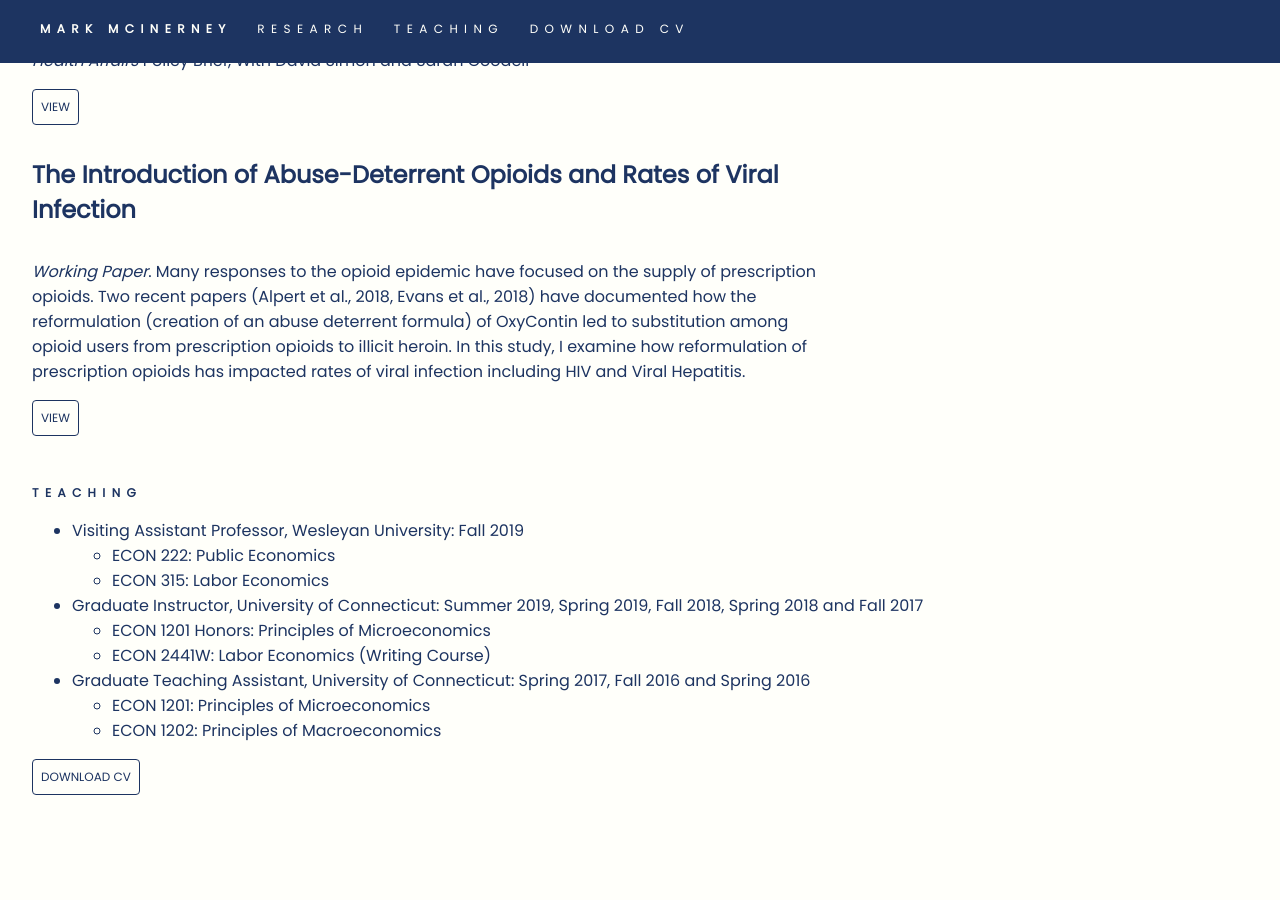
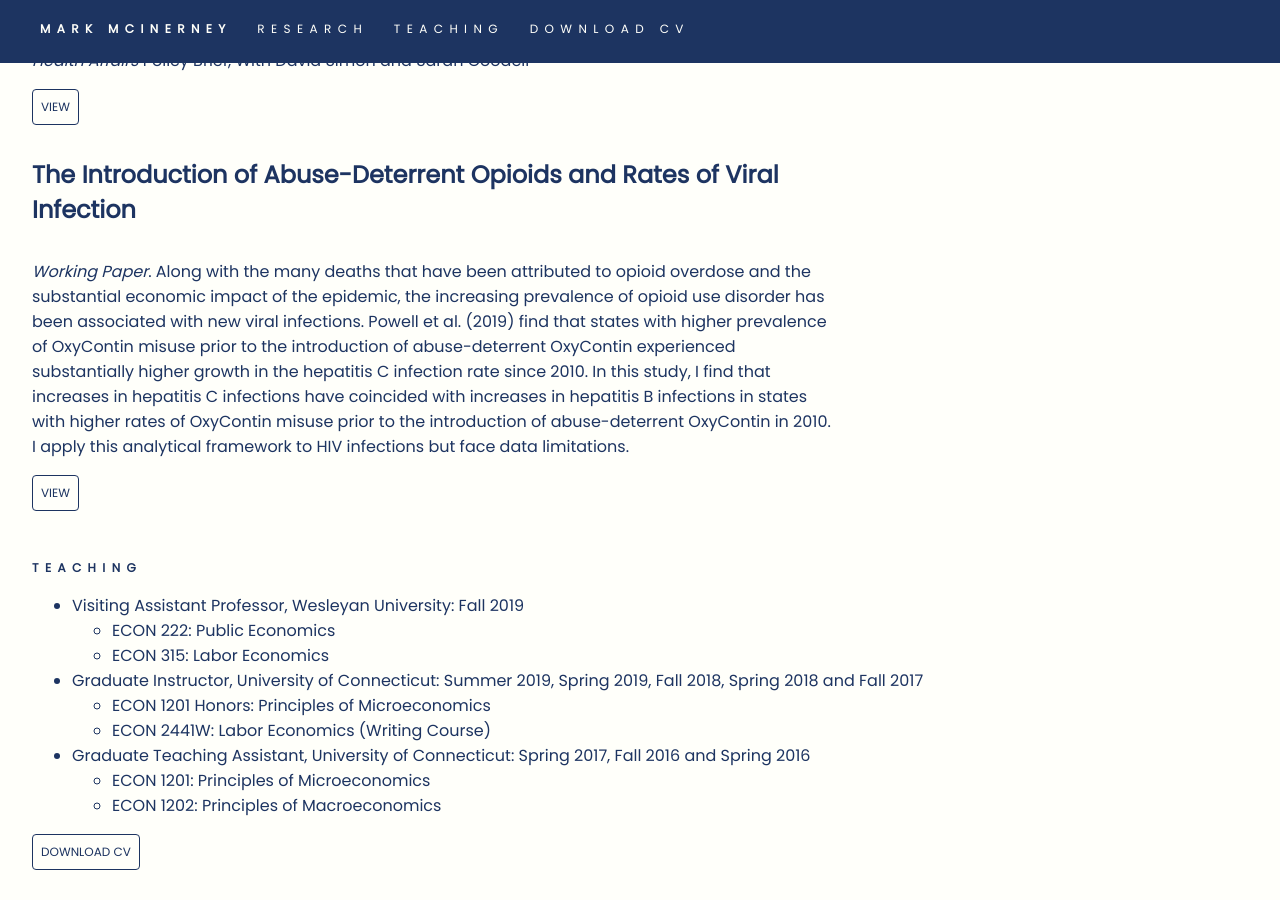
Before and after one commit to mattmotel/markmcinerney, a Jekyll site: the page built from index.md, in a window 1280 px wide and 900 px high, scrolled down 1269 px. Built offline with Jekyll 4.4.1, drawn with Linux system fonts in a browser that asks for light colours; before the commit the page ends 2144 px from its top, so only the background shows below that.

Commit message:
Updated The Opioid Epidemic And Unintended Consequences Of Supply Side Policies

```diff
--- a/_posts/2018-11-19-the-opioid-epidemic-and-unintended-consequences-of-supply-side-policies.markdown
+++ b/_posts/2018-11-19-the-opioid-epidemic-and-unintended-consequences-of-supply-side-policies.markdown
@@ -5,4 +5,4 @@ order: 4
 link: http://web2.uconn.edu/economics/working/2019-14.pdf
 ---
 
-*Working Paper*. Many responses to the opioid epidemic have focused on the supply of prescription opioids. Two recent papers (Alpert et al., 2018, Evans et al., 2018) have documented how the reformulation (creation of an abuse deterrent formula) of OxyContin led to substitution among opioid users from prescription opioids to illicit heroin. In this study, I examine how reformulation of prescription opioids has impacted rates of viral infection including HIV and Viral Hepatitis.
+*Working Paper*. Along with the many deaths that have been attributed to opioid overdose and the substantial economic impact of the epidemic, the increasing prevalence of opioid use disorder has been associated with new viral infections. Powell et al. (2019) find that states with higher prevalence of OxyContin misuse prior to the introduction of abuse-deterrent OxyContin experienced substantially higher growth in the hepatitis C infection rate since 2010. In this study, I find that increases in hepatitis C infections have coincided with increases in hepatitis B infections in states with higher rates of OxyContin misuse prior to the introduction of abuse-deterrent OxyContin in 2010. I apply this analytical framework to HIV infections but face data limitations.
```
